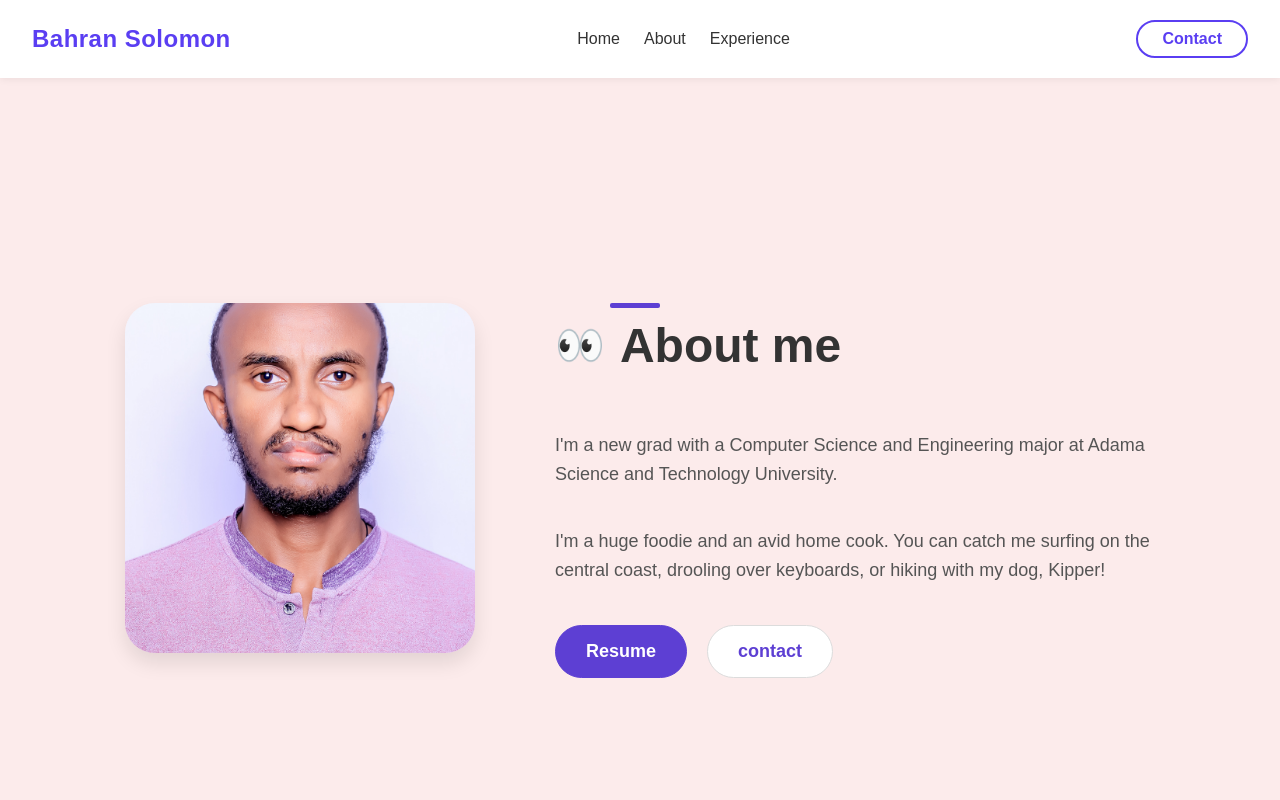
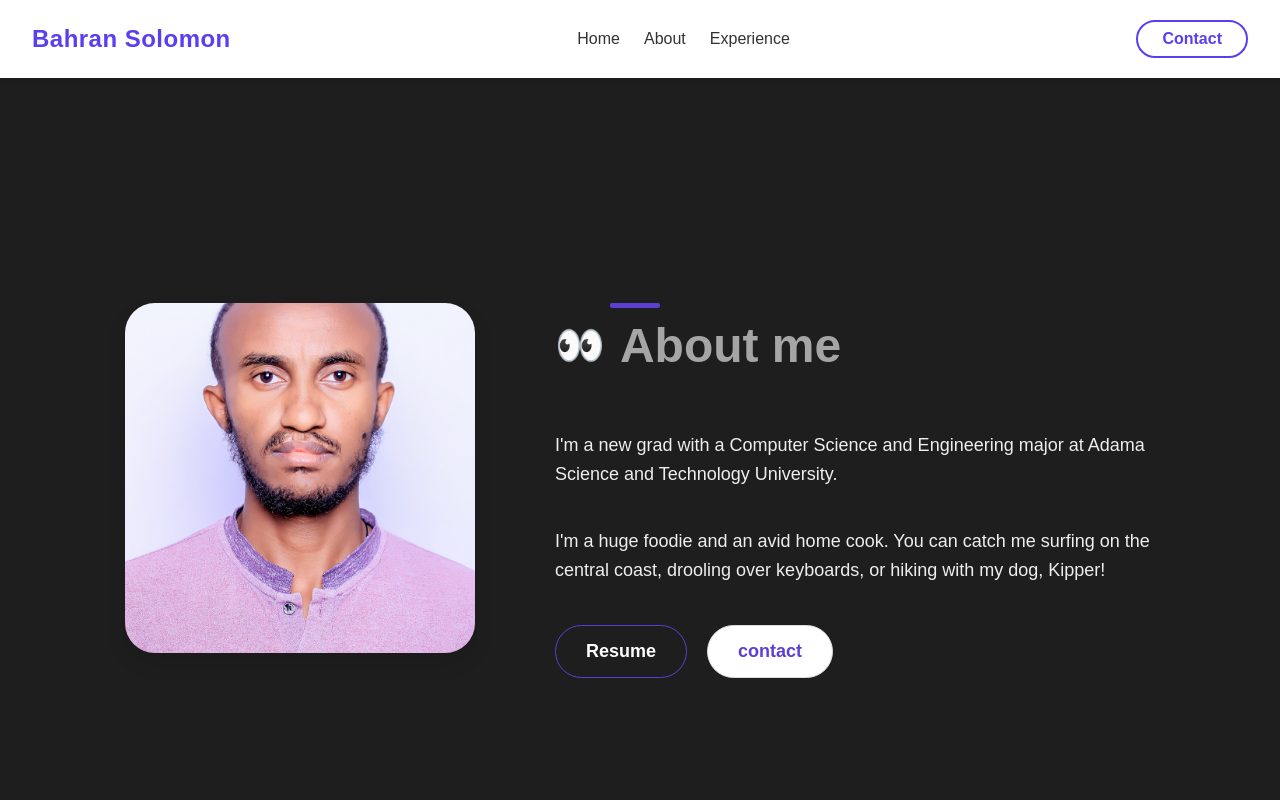
Before and after one commit to Bah-ios/my-portfolio, a Next.js app: page /about in a window 1280 px wide. Shown: the top 800 px of the page. Built offline with nearby package versions, Linux system fonts and the light colour scheme.

Commit message:
background changes

```diff
--- a/src/app/about/AboutPage.css
+++ b/src/app/about/AboutPage.css
@@ -8,7 +8,7 @@ html, body {
 
 /* Overall page wrapper to contain header and about section */
 .about-page-wrapper {
-  background-color: #fcebeb; /* Lighter pink background for the whole view */
+  background-color: #1f1e1e; /* Lighter pink background for the whole view */
   min-height: 100vh; /* Full viewport height */
   display: flex;
   flex-direction: column;
@@ -109,7 +109,7 @@ html, body {
 .about-me-header {
   font-size: 48px;
   font-weight: 800;
-  color: #333;
+  color: #a5a5a5;
   position: relative;
   margin-bottom: 20px;
   display: flex; /* To align emoji and text nicely */
@@ -141,7 +141,7 @@ html, body {
 .about-me-content p {
   font-size: 18px;
   line-height: 1.6;
-  color: #555;
+  color: #eeeeee;
   margin-bottom: 0px; /* Removed margin-bottom, using gap on parent */
 }
 
@@ -166,7 +166,7 @@ html, body {
 }
 
 .resume-button {
-  background-color: #5d3fd3; /* Purple background */
+  background-color: 0#092677fc; /* Purple background */
   color: #fff;
   border: 1px solid #5d3fd3;
 }
--- a/src/app/experience/ExperienceSection.tsx
+++ b/src/app/experience/ExperienceSection.tsx
@@ -87,7 +87,7 @@ const ExperienceSection: React.FC = () => {
 
       <style jsx>{`
         .experience-section {
-          background: white;
+          background: #221e3eff;
           padding: 120px 0;
         }
 
@@ -104,7 +104,7 @@ const ExperienceSection: React.FC = () => {
         .experience-text h2 {
           font-size: 3rem;
           font-weight: 800;
-          color: #222;
+          color: #faf6f6ff;
         }
 
         .highlight-bar {
```
